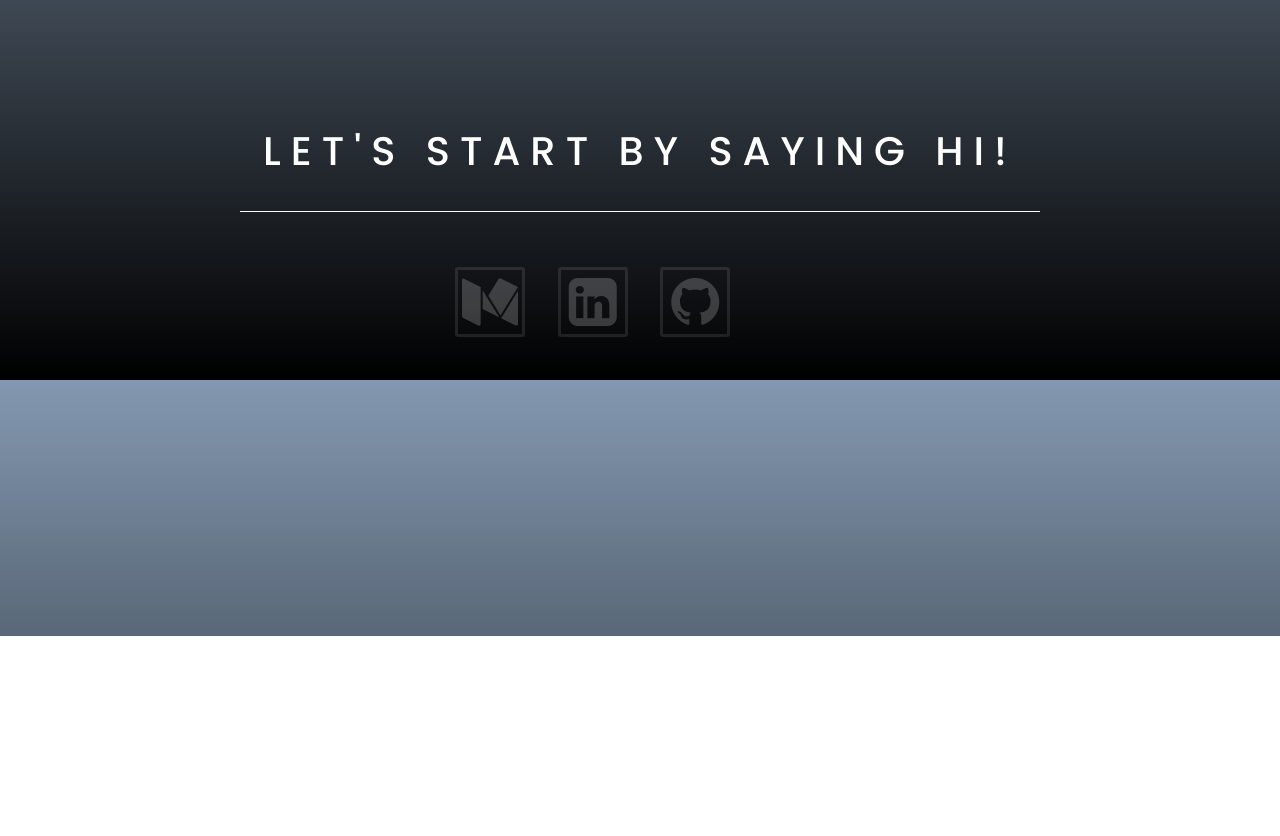
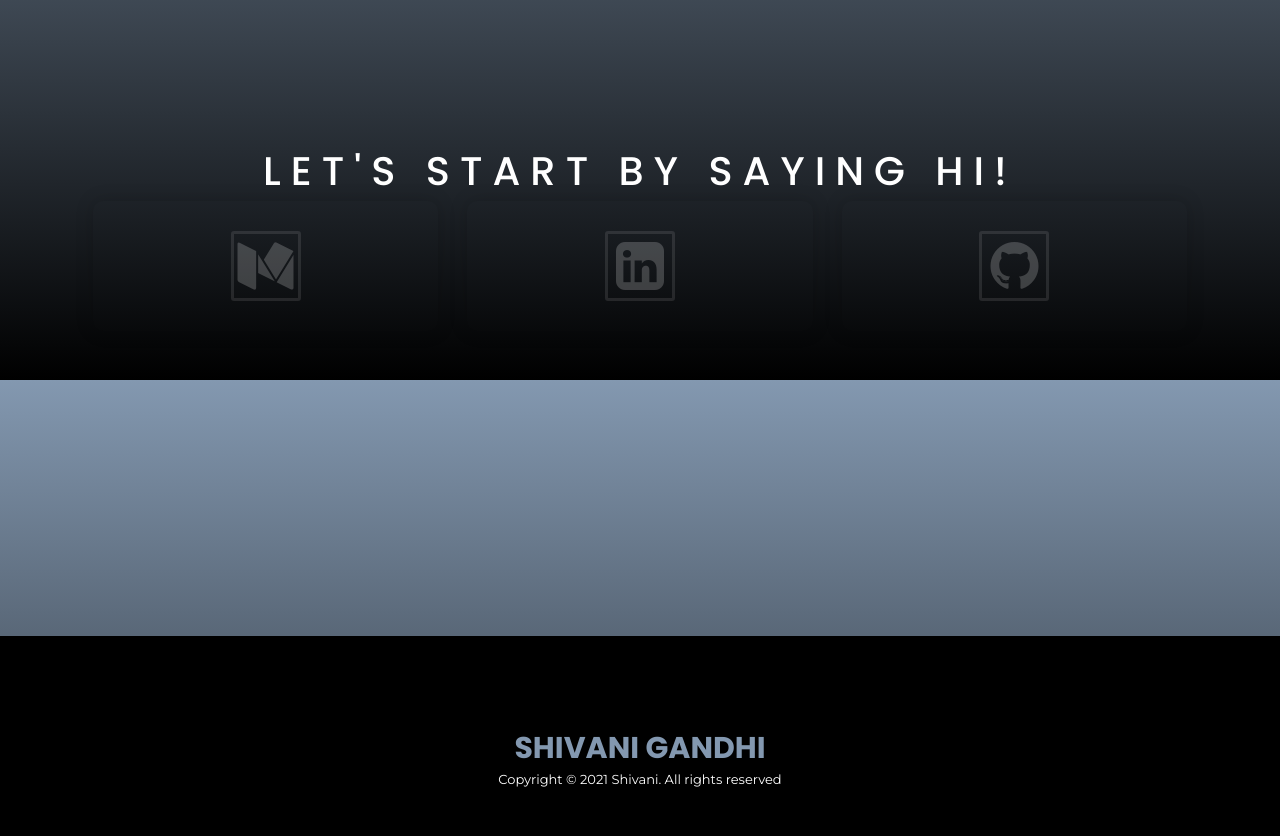
Before and after one commit to ShivaniRGandhi/ShivaniRGandhi.github.io, a plain HTML site: page index.html in a window 1280 px wide. Shown: the part 4420-5256 px from the top of the page. Before the commit the page ends 5056 px from the top, so only its background shows below. Drawn offline with nearby package versions, Linux system fonts and the light colour scheme.

Commit message:
added contact info and footer

```diff
--- a/index.html
+++ b/index.html
@@ -185,7 +185,7 @@ End Navigation-->
     </section>
     <!-- End Project section-->
 
-    <!-- Contact section-->
+    <!-- Contact section
     <section id="contact" class="pfblock">
       <div class="contact container">
         <div class="row">
@@ -217,8 +217,51 @@ End Navigation-->
         </div>
       </div>
   </section>
+ End Contact section-->
 
-    <!-- End Contact section-->
+ <!-- Contact Section -->
+ <section id="contact">
+  <div class="contact container">
+    <div>
+      <h2>Let's Start by Saying Hi!</h2>
+    </div>
+    <div class="contact-items">
+      <div class="contact-item">
+        <div class="social-links">
+            <a href="https://shivanirgandhi.medium.com/" target="_blank">
+              <i class="fa fa-4x fa-medium"></i>
+            </a>
+          </div>
+        </div>
+        <div class="contact-item">
+          <div class="social-links">
+            <a href="https://www.linkedin.com/in/shivanirgandhi">
+              <i class="fa fa-4x fa-linkedin-square"></i>
+            </a>
+          </div>
+        </div>
+        <div class="contact-item">
+          <div class="social-links">
+            <a href="https://github.com/shivanirgandhi" target="_blank" >
+              <i class="fa fa-4x fa-github"></i>
+            </a>
+      </div>
+    </div>
+  </div>
+</section>
+<!-- End Contact Section -->
+
+ <!-- Footer -->
+ <section id="footer">
+  <div class="footer container">
+    <div class="brand">
+      <h1>Shivani Gandhi</h1>
+    </div>
+    <p>Copyright © 2021 Shivani. All rights reserved</p>
+  </div>
+</section>
+<!-- End Footer -->
+
     <script src="./app.js"></script>
 </body>
 </html>
--- a/style.css
+++ b/style.css
@@ -973,57 +973,48 @@ End Experience Section */
 }
 /* End Projects section */
 
-/* Contact  Section */
 
-.contact-header {
-    text-align: center;
-    margin: 0 0 40px;
-  }
+/* contact Section */
+#contact .contact {
+	flex-direction: column;
+	max-width: 1200px;
+	margin: 0 auto;
+	width: 90%;
+}
 
- #contact .contact-header h2{
+#contact  h2{
     font-size: 4rem;
     font-weight: 500;
     margin: 0;
     text-transform: uppercase;
     letter-spacing: 10px;
     color: white;
+    text-align: center;
  }
 
+#contact .contact-items {
+	/* max-width: 400px; */
+	width: 100%;
+}
+#contact .contact-item {
+	width: 80%;
+	padding: 20px;
+	text-align: center;
+	border-radius: 10px;
+	padding: 30px;
+	margin: 30px;
+	display: flex;
+	justify-content: center;
+	align-items: center;
+	flex-direction: column;
+	box-shadow: 0px 0px 18px 0 #0000002c;
+	transition: 0.3s ease box-shadow;
+}
+#contact .contact-item:hover {
+	box-shadow: 0px 0px 5px 0 #0000002c;
+}
 
-  #contact .contact-header h3 {
-    font-family: "Poppins";
-    font-style: normal;
-    font-weight: 500;
-    font-size: 18px;
-    color: white;
-  }
-
-  .contact-line {
-    background: white;
-    width: 800px;
-    height: 1px;
-    margin: 30px auto;
-  }
-
-  .social-links {
-    list-style: none;
-    display: block;
-    padding: 0;
-    width: 50%;
-    margin: auto;
-    align-items: center;
-    justify-content: center;
-  }
-
-
-  .social-links li {
-    display: inline-block;
-    align-items: center;
-    justify-content: center;
-    margin: 15px;
-  }
-
-  .social-links a {
+.social-links a {
     width: 70px;
     height: 70px;
     display: block;
@@ -1042,9 +1033,23 @@ End Experience Section */
     color: rgba(255, 255, 255, 0.8);
   }
 
-/* End Contact Section */
+/*End contact Section */
 
-
+/* Footer */
+#footer {
+	background-color: black;
+}
+#footer .footer {
+	min-height: 200px;
+	flex-direction: column;
+	padding-top: 50px;
+	padding-bottom: 10px;
+}
+#footer p {
+	color: white;
+	font-size: 1.3rem;
+}
+/* End Footer */
 
 
 
```
